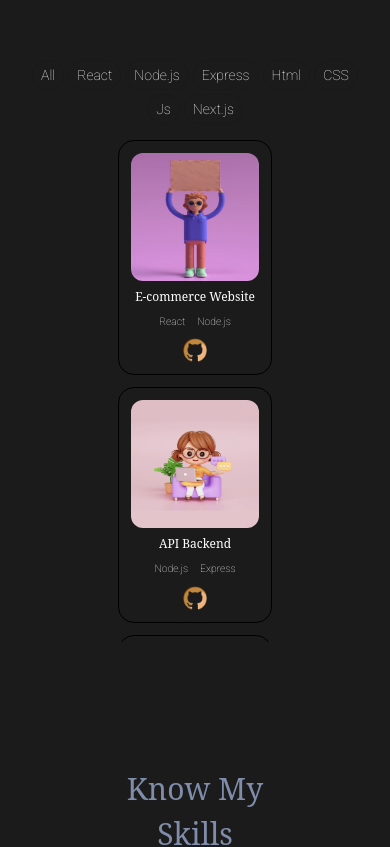
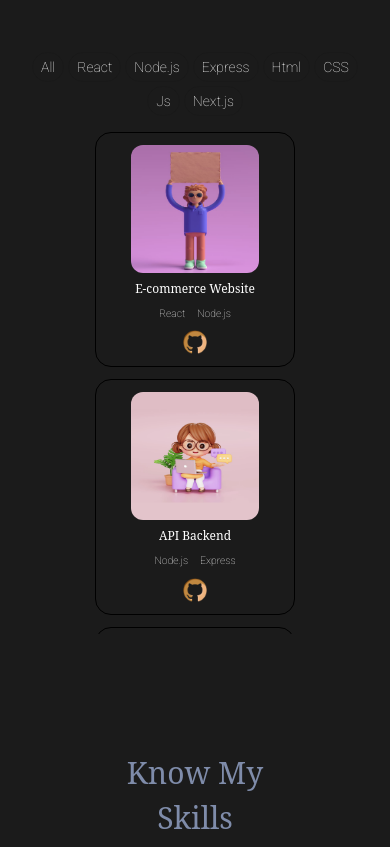
Before and after one commit to rohangit-hub/Portfolio-New, a React (Vite) app in the folder client/: page / in a window 390 px wide. Shown: the part 1800-2647 px from the top of the page. Built offline with nearby package versions, Linux system fonts and the light colour scheme; a web font is replaced by a local one.

Commit message:
portfolio-new 080725_4pm

```diff
--- a/client/src/components/project/project.css
+++ b/client/src/components/project/project.css
@@ -29,6 +29,31 @@
 .project-left-img-container{
     @apply flex justify-center content-start items-center w-[100%] h-[100%] flex-wrap gap-5
     overflow-y-scroll p-2 scroll-smooth;
+}
+
+/* Custom thin scrollbar styles */
+.project-left-img-container::-webkit-scrollbar {
+    width: 4px;
+}
+
+.project-left-img-container::-webkit-scrollbar-track {
+    background: rgba(127, 140, 170, 0.1);
+    border-radius: 2px;
+}
+
+.project-left-img-container::-webkit-scrollbar-thumb {
+    background: #7F8CAA;
+    border-radius: 2px;
+}
+
+.project-left-img-container::-webkit-scrollbar-thumb:hover {
+    background: rgba(127, 140, 170, 0.8);
+}
+
+/* Firefox scrollbar */
+.project-left-img-container {
+    scrollbar-width: thin;
+    scrollbar-color: #7F8CAA rgba(127, 140, 170, 0.1);
 }
 
 .project-card{
@@ -92,7 +117,9 @@
 /* Mobile and Tablet Responsive Styles */
 @media (max-width: 768px) {
     .project-container {
-        @apply flex-col h-auto min-h-[100vh] p-4;
+        @apply flex-col h-auto min-h-[100vh] p-2;
+        width: 100vw;
+        max-width: 100vw;
     }
 
     .project-left {
@@ -105,6 +132,8 @@
 
     .project-card {
         @apply p-3;
+        width: 100%;
+        max-width: 200px;
     }
 
     .project-left-img {
```
